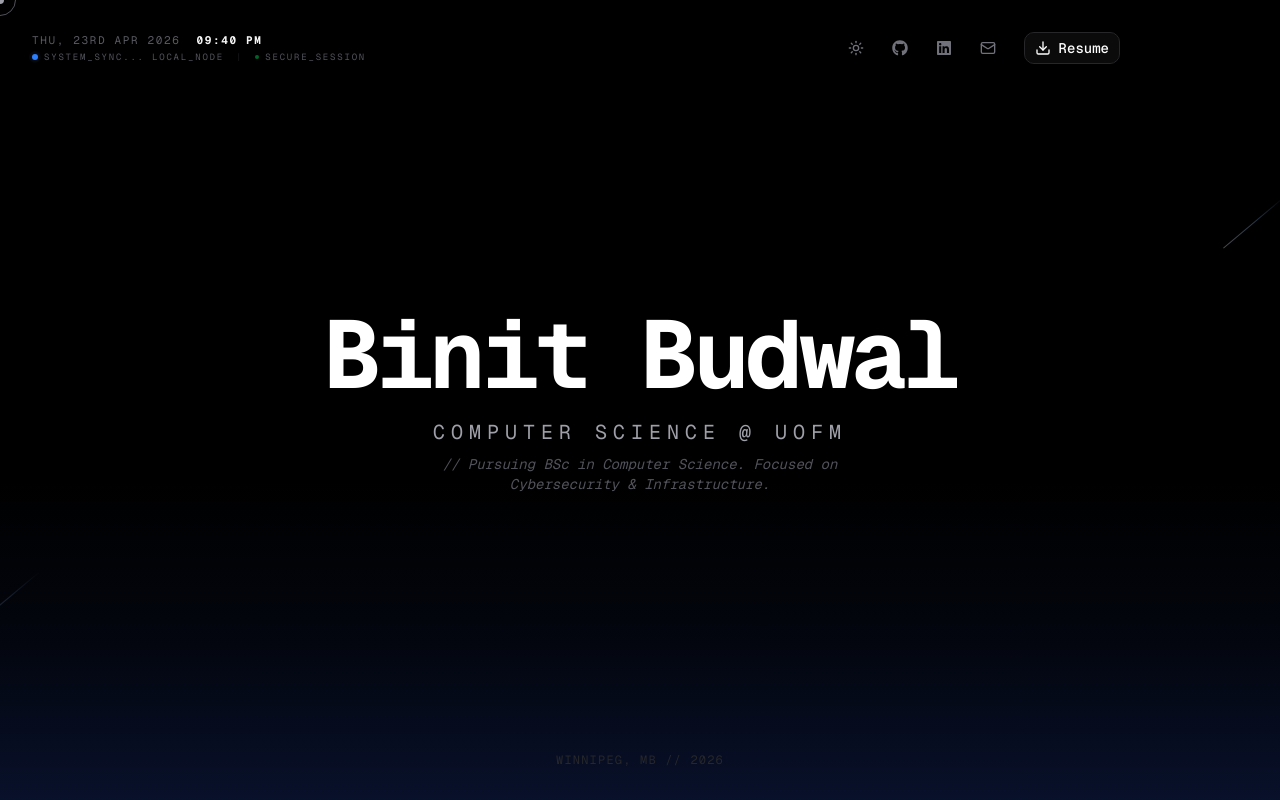
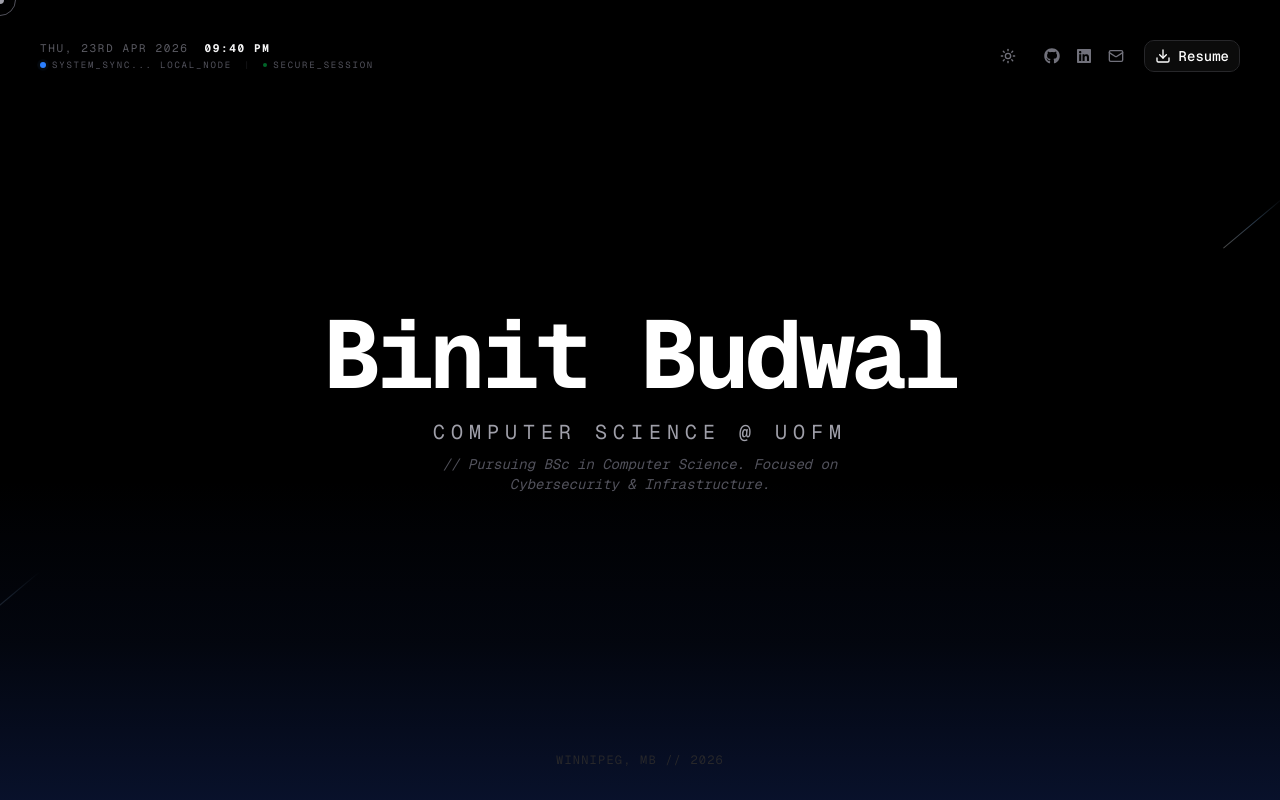
Before and after one commit to BinitBudwal/Binit-Portfolio, a Next.js app: page / in a window 1280 px wide. Built offline with nearby package versions, Linux system fonts and the light colour scheme; no server answers.

Commit message:
feat: fixed spacing on both side header

```diff
--- a/src/app/page.tsx
+++ b/src/app/page.tsx
@@ -24,14 +24,19 @@
     return <div className="min-h-screen bg-white dark:bg-black" />
   }
 
-  return (
-    <main className="min-h-screen bg-white dark:bg-black text-black dark:text-white selection:bg-zinc-200 dark:selection:bg-zinc-800 flex flex-col items-center justify-center p-6 relative font-mono overflow-hidden">
+  return (<main className="min-h-screen bg-white dark:bg-black text-black dark:text-white selection:bg-zinc-200 dark:selection:bg-zinc-800 flex flex-col items-center justify-center p-6 relative font-mono overflow-hidden">
 
   <Background />
+
+  {/* Unified Top Header: This aligns both sides perfectly */}
+  <header className="fixed top-0 left-0 w-full z-50 flex justify-center pointer-events-none">
+    <div className="w-full max-w-7xl flex justify-between items-start p-6 md:p-10 pointer-events-auto">
+
+      {/* Left Side: Status */}
       <StatusGroup />
 
-      {/* Top Navigation */}
-      <nav className="fixed top-0 w-full max-w-5xl flex justify-end items-center p-8 z-20 gap-3">
+      {/* Right Side: Navigation */}
+      <nav className="flex items-center gap-1 md:gap-3">
         <Button
           variant="ghost"
           size="icon"
@@ -42,6 +47,7 @@
           <span className="sr-only">Toggle theme</span>
         </Button>
 
+        <div className="flex items-center">
           <a href="https://github.com/BinitBudwal" target="_blank" rel="noopener noreferrer">
             <Button variant="ghost" size="icon" className="text-zinc-500 hover:text-black dark:hover:text-white">
               <FaGithub className="w-5 h-5" />
@@ -57,7 +63,9 @@
               <Mail className="w-5 h-5" />
             </Button>
           </a>
-        <a href="/BinitBudwal_Resume.pdf" target="_blank" rel="noopener noreferrer" className="ml-2">
+        </div>
+
+        <a href="/BinitBudwal_Resume.pdf" target="_blank" rel="noopener noreferrer" className="hidden sm:block">
           <Button
             variant="outline"
             className="border-zinc-200 dark:border-zinc-800 bg-transparent text-black dark:text-white hover:bg-black dark:hover:bg-white hover:text-white dark:hover:text-black transition-all gap-2"
@@ -67,13 +75,13 @@
           </Button>
         </a>
       </nav>
+    </div>
+  </header>
 
-      {/* The Hero component now contains all the animation and text logic */}
   <Hero />
 
   <footer className="fixed bottom-8 text-zinc-400 dark:text-zinc-800 text-xs tracking-widest uppercase">
     Winnipeg, MB // 2026
   </footer>
-    </main>
-  )
+</main>)
 }
--- a/src/components/StatusGroup.tsx
+++ b/src/components/StatusGroup.tsx
@@ -74,7 +74,7 @@
   }, [])
 
   return (
-    <div className="fixed top-0 left-0 p-4 md:p-8 z-50 font-mono pointer-events-none select-none">
+    <div className="z-50 font-mono pointer-events-none select-none">
       <div className="flex flex-col gap-0.5">
         {/* Time and Date */}
         <div className="flex flex-col md:flex-row md:items-center gap-1 md:gap-4 text-[9px] md:text-[11px] tracking-[0.15em] text-zinc-400 dark:text-zinc-500">
```
Lines whose indentation alone changed are shown as unchanged.
